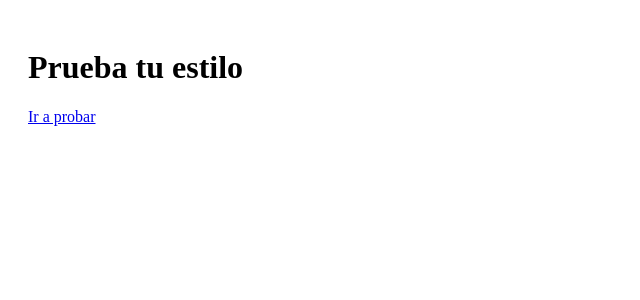
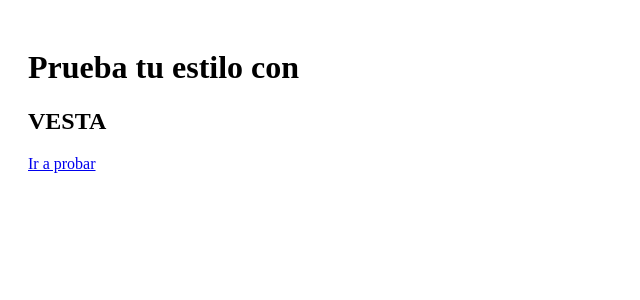
Before and after one commit to radeljfc/estilo-app, a Next.js app: page / in a window 1280 px wide. Shown: the top 300 px of the page, without its empty margins (0-640 px from the left). Built offline with nearby package versions, Linux system fonts and the light colour scheme.

Commit message:
Update index.js

```diff
--- a/pages/index.js
+++ b/pages/index.js
@@ -1,7 +1,8 @@
 export default function Home() {
   return (
     <div style={{ padding: 20 }}>
-      <h1>Prueba tu estilo</h1>
+      <h1>Prueba tu estilo con </h1>
+  <h2>VESTA </h2>
       <a href="/probar">Ir a probar</a>
     </div>
   );
```
